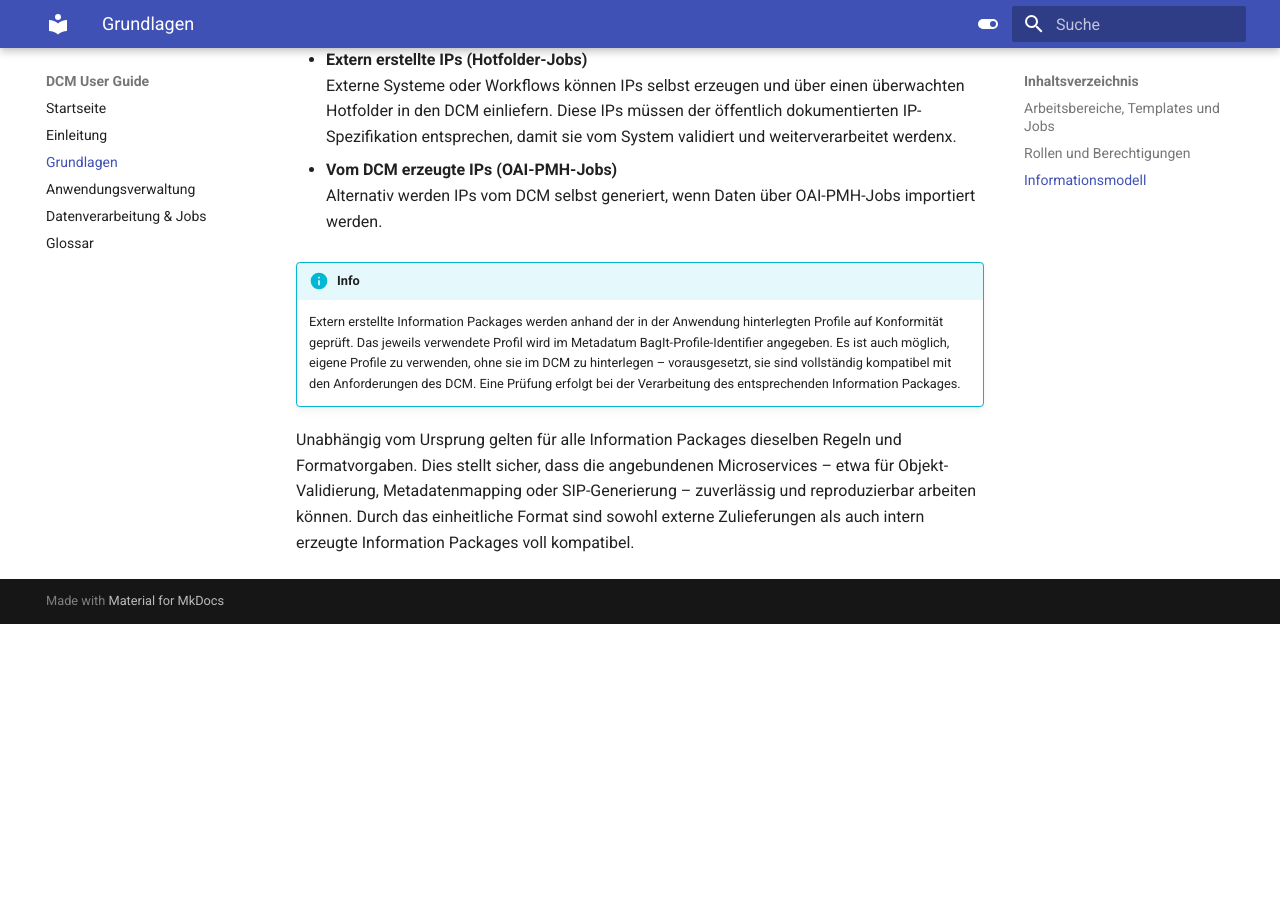
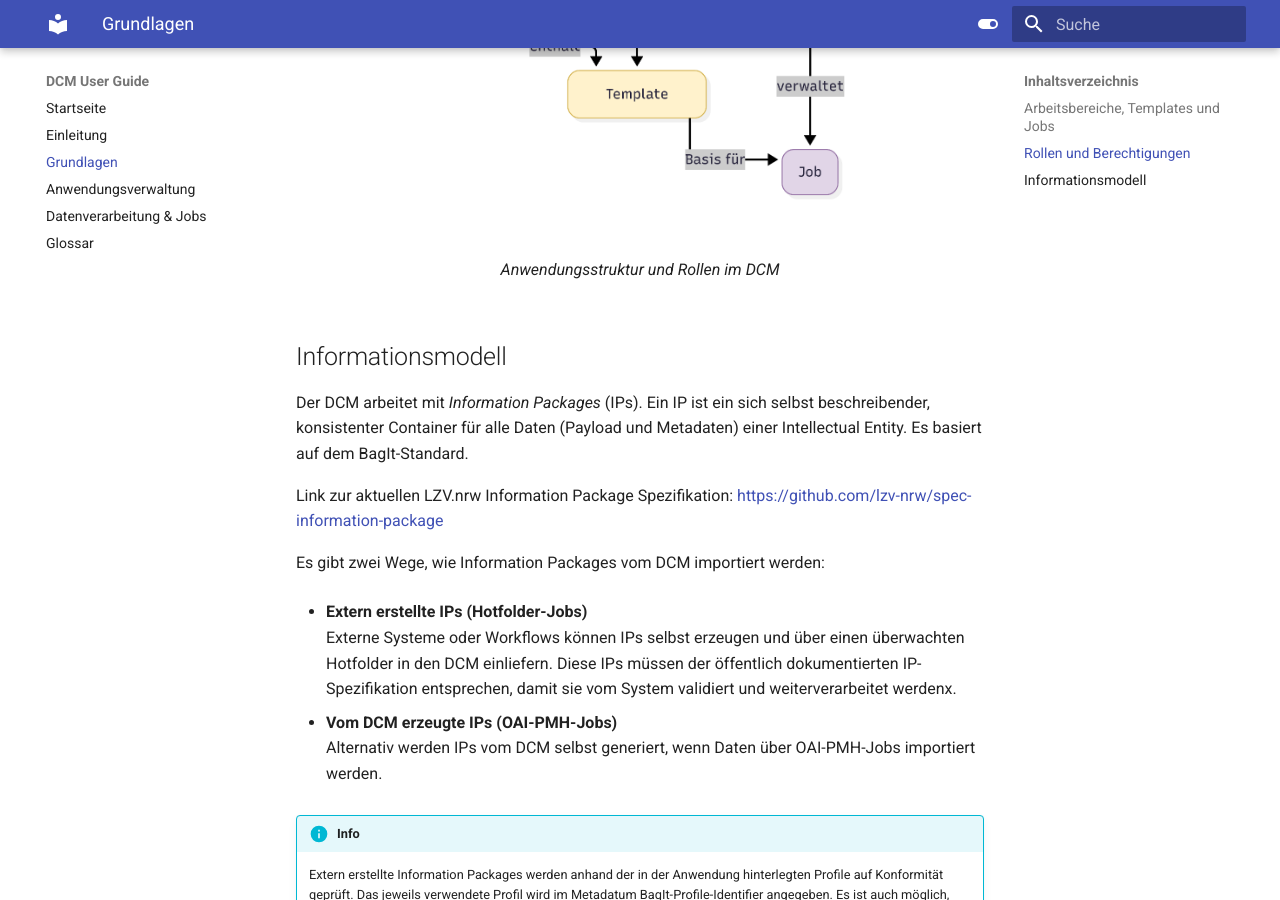
Before and after one commit to slenartz/dcm-user-manual, an MkDocs documentation site: the page built from docs/grundlagen.md, in a window 1280 px wide and 900 px high, scrolled down 1295 px. Built offline with MkDocs 1.6.1 and Material for MkDocs 9.7.7, drawn with Linux system fonts in a browser that asks for light colours; before the commit the page ends 1919 px from its top, so only the background shows below that.

Commit message:
Add dcm concept graphic

```diff
--- a/docs/grundlagen.md
+++ b/docs/grundlagen.md
@@ -23,6 +23,12 @@ Administrator:innen verwalten Arbeitsbereiche, Nutzer, Rollen und Templates.
 **Datenkurator**<br>
 Datenkurator:innen arbeiten in Arbeitsbereichen, konfigurieren Jobs auf Basis von Templates und überwachen deren Ausführungen, Statusmeldungen sowie die verarbeiteten Intellectual Entities (IEs).
 
+<br>
+<figure markdown="span">
+  ![](assets/images/diagrams/dcm-concept.png){ width="500" }
+  <figcaption>Anwendungsstruktur und Rollen im DCM</figcaption>
+</figure>
+
 ## Informationsmodell
 
 Der DCM arbeitet mit *Information Packages* (IPs). Ein IP ist ein sich selbst beschreibender, konsistenter Container für alle Daten (Payload und Metadaten) einer Intellectual Entity. Es basiert auf dem BagIt-Standard.
```
Also changed, not shown: docs/assets/images/diagrams/dcm-concept.png (added).
